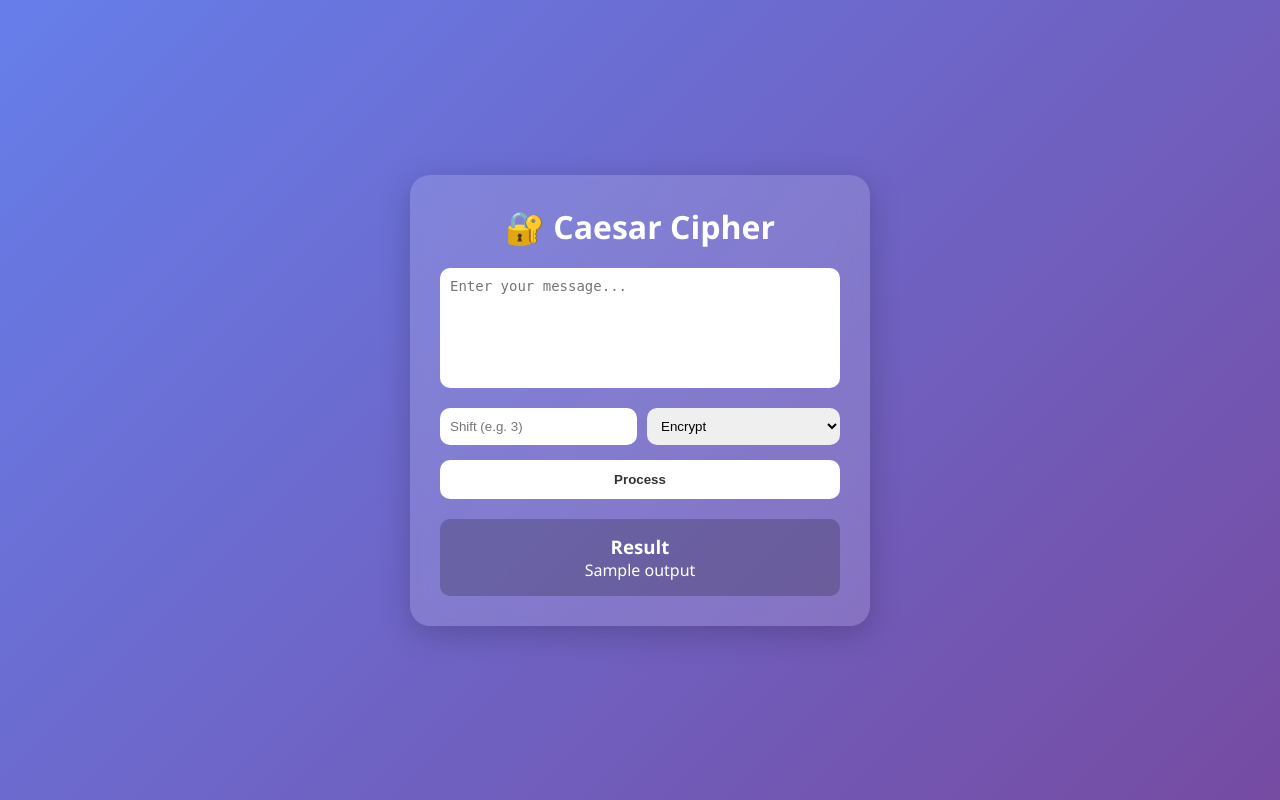
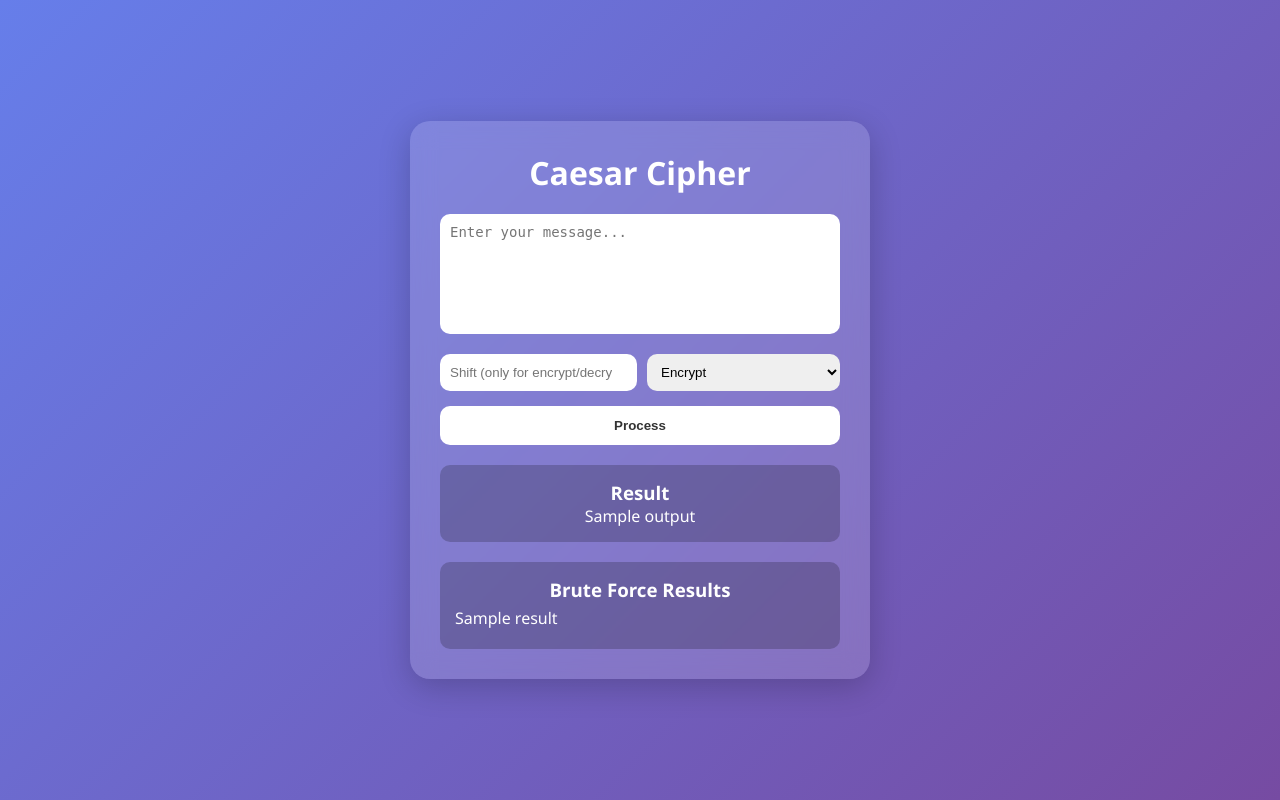
Before and after one commit to chandana-j77/caesar-cipher-tool, a Flask app: template templates/index.html in a window 1280 px wide. Run offline with Flask 3, Linux system fonts and the light colour scheme; the template is opened without the code that fills it: most values are stand-ins (such as "Sample title", 1, 10 or a date in 2020).

Commit message:
Fixed brute force feature

```diff
--- a/app.py
+++ b/app.py
@@ -1,9 +1,12 @@
 from flask import Flask, render_template, request
+import os
 
 app = Flask(__name__)
 
+# Caesar Cipher Function
 def caesar_cipher(text, shift, mode):
     result = ""
+
     if mode == "decrypt":
         shift = -shift
 
@@ -16,17 +19,39 @@ def caesar_cipher(text, shift, mode):
 
     return result
 
+
+# Brute Force Function
+def brute_force(text):
+    results = []
+    for shift in range(26):
+        decrypted = caesar_cipher(text, shift, "decrypt")
+        results.append(f"Shift {shift}: {decrypted}")
+    return results
+
+
 @app.route("/", methods=["GET", "POST"])
 def index():
     output = ""
+    brute_results = []
+
     if request.method == "POST":
         text = request.form["text"]
-        shift = int(request.form["shift"])
         mode = request.form["mode"]
 
-        output = caesar_cipher(text, shift, mode)
+        # ONLY take shift if needed
+        if mode == "bruteforce":
+            brute_results = brute_force(text)
+        else:
+            try:
+                shift = int(request.form["shift"])
+            except:
+                shift = 0
 
-    return render_template("index.html", output=output)
+            output = caesar_cipher(text, shift, mode)
+
+    return render_template("index.html", output=output, brute_results=brute_results)
+
 
 if __name__ == "__main__":
-    app.run(debug=True)
+    port = int(os.environ.get("PORT", 5000))
+    app.run(host="0.0.0.0", port=port, debug=True)
--- a/static/style.css
+++ b/static/style.css
@@ -33,6 +33,15 @@ body {
     text-align: center;
 }
 
+ul {
+    text-align: left;
+    max-height: 200px;
+    overflow-y: scroll;
+}
+
+li {
+    margin: 5px 0;
+}
 /* Title */
 .card h1 {
     margin-bottom: 20px;
--- a/templates/index.html
+++ b/templates/index.html
@@ -1,7 +1,6 @@
 <!DOCTYPE html>
-<html lang="en">
+<html>
 <head>
-    <meta charset="UTF-8">
     <title>Caesar Cipher Tool</title>
     <link rel="stylesheet" href="{{ url_for('static', filename='style.css') }}">
 </head>
@@ -9,17 +8,18 @@
 
 <div class="container">
     <div class="card">
-        <h1>🔐 Caesar Cipher</h1>
+        <h1> Caesar Cipher</h1>
 
         <form method="POST">
             <textarea name="text" placeholder="Enter your message..." required></textarea>
 
             <div class="controls">
-                <input type="number" name="shift" placeholder="Shift (e.g. 3)" required>
+                <input type="number" name="shift" placeholder="Shift (only for encrypt/decrypt)">
 
                 <select name="mode">
                     <option value="encrypt">Encrypt</option>
                     <option value="decrypt">Decrypt</option>
+                    <option value="bruteforce">Brute Force</option>
                 </select>
             </div>
 
@@ -32,6 +32,18 @@
             <p>{{ output }}</p>
         </div>
         {% endif %}
+
+        {% if brute_results %}
+        <div class="output-box">
+            <h3>Brute Force Results</h3>
+            <ul>
+                {% for result in brute_results %}
+                    <li>{{ result }}</li>
+                {% endfor %}
+            </ul>
+        </div>
+        {% endif %}
+
     </div>
 </div>
 
```
